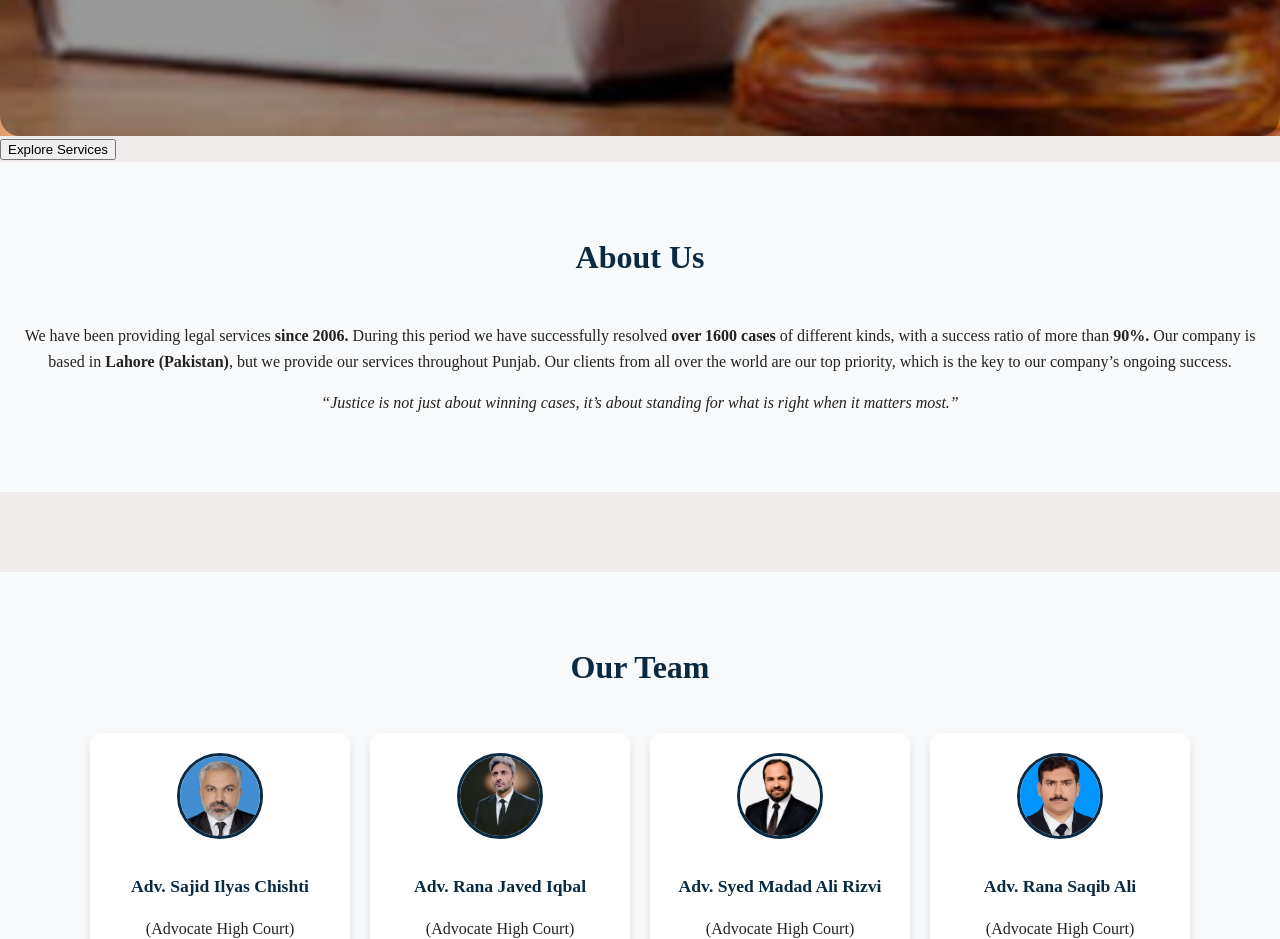
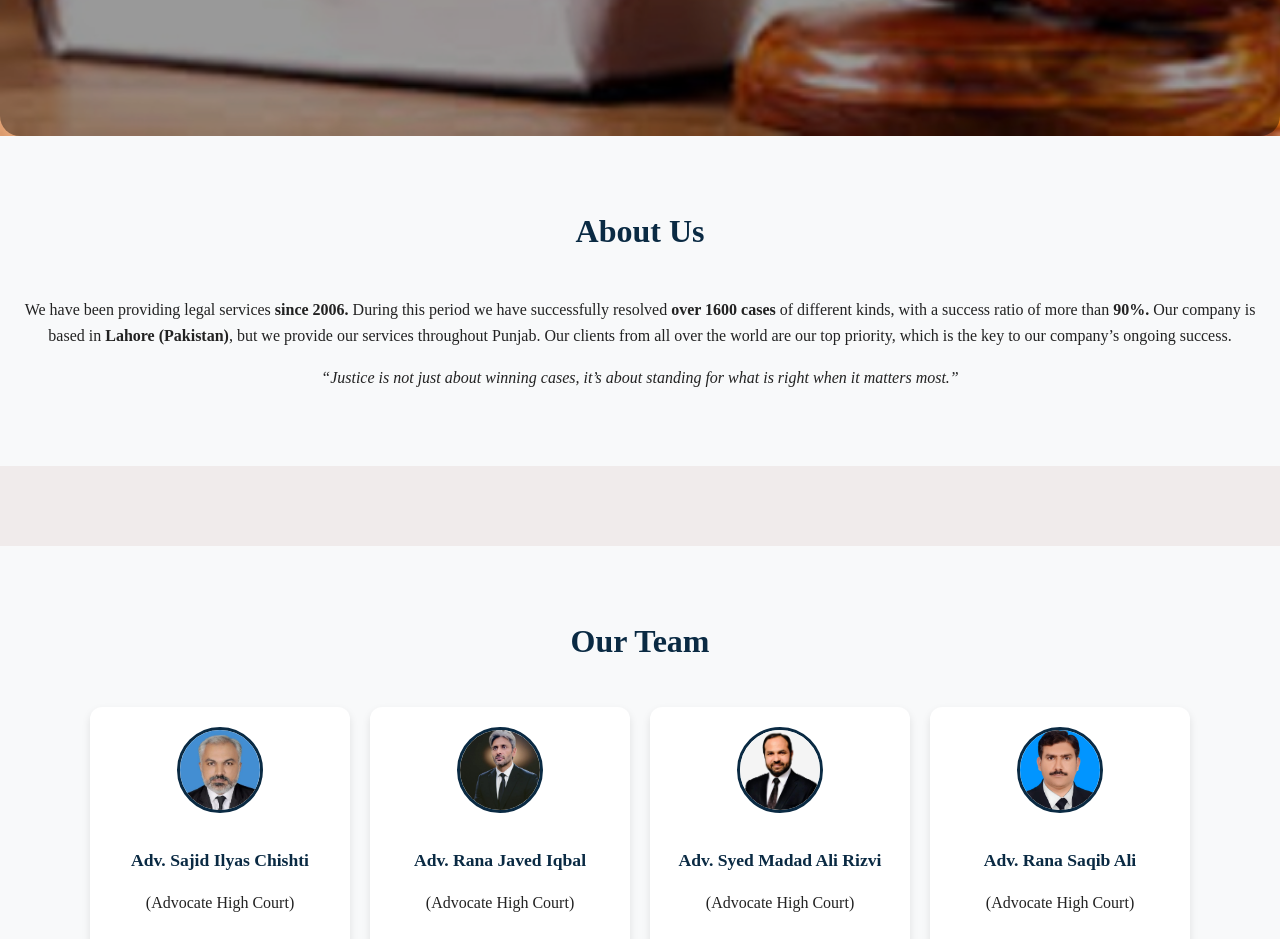
Before and after one commit to mishallll/sachlawcompany, a plain HTML site: page index.html in a window 1280 px wide. Shown: the part 860-1799 px from the top of the page. Drawn offline with Linux system fonts and the light colour scheme.

Commit message:
Update index.html

```diff
--- a/index.html
+++ b/index.html
@@ -37,7 +37,7 @@
     </div>
   </section>
 
-  <button class="explore-btn">Explore Services</button>
+
 
   <!-- About Section -->
   <section id="about" class="team-section">
```
